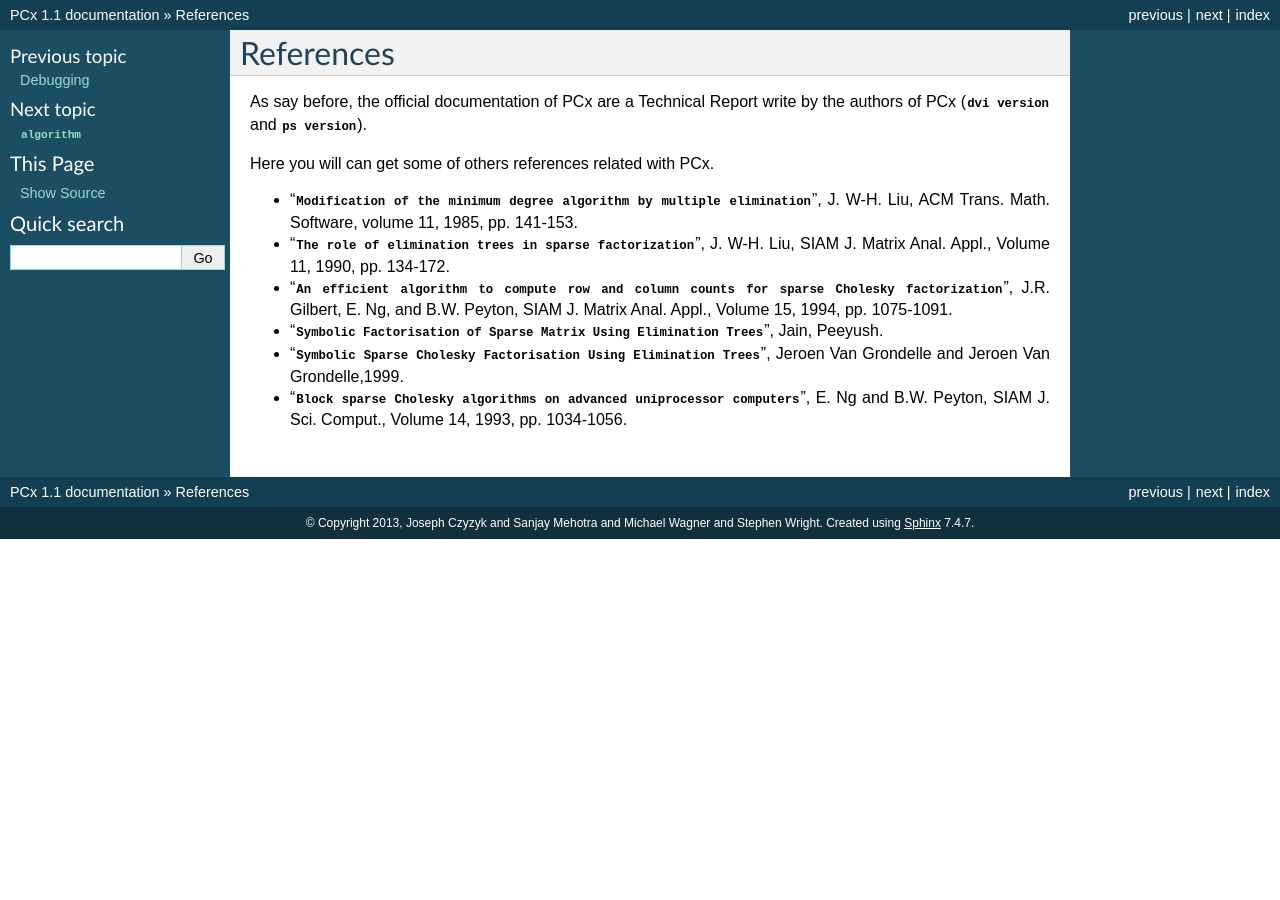
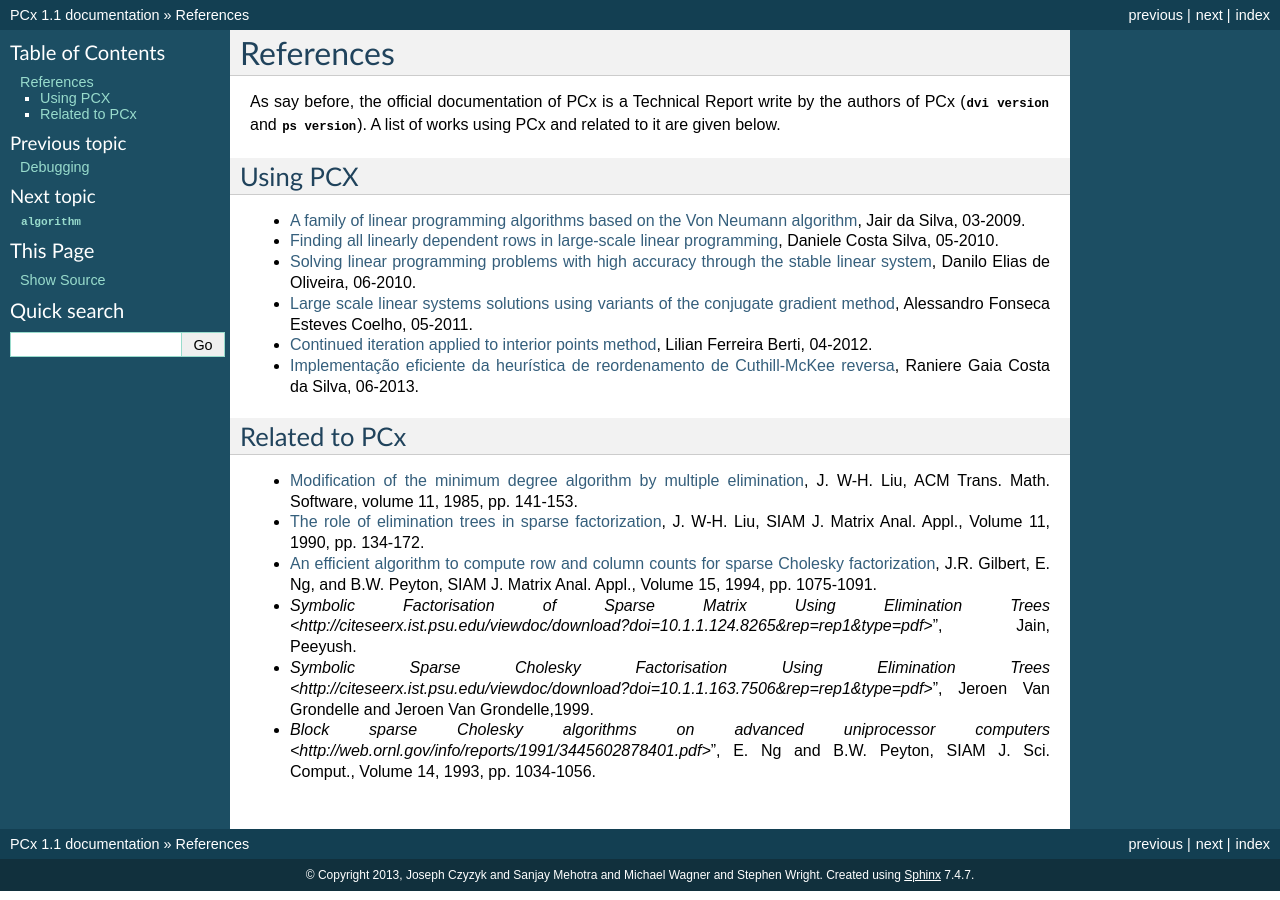
Before and after one commit to lpoo/PCx, a Sphinx documentation site: the page built from DOC/reference.rst, in a window 1280 px wide. Built offline with Sphinx 7.4.7, drawn with Linux system fonts in a browser that asks for light colours; formulas are drawn with MathJax 3; pages that are not in the unit, such as notebooks, are missing from menus.

Commit message:
Update references in documentation

```diff
--- a/DOC/reference.rst
+++ b/DOC/reference.rst
@@ -1,31 +1,55 @@
 References
 ==========
 
-As say before, the official documentation of PCx are a Technical Report write by
+As say before, the official documentation of PCx is a Technical Report write by
 the authors of PCx (:download:`dvi version <ref/PCx-user.dvi>` and
-:download:`ps version <ref/PCx-user.ps>`).
+:download:`ps version <ref/PCx-user.ps>`). A list of works using PCx and related
+to it are given below.
 
-Here you will can get some of others references related with PCx.
+Using PCX
+---------
 
-* ":download:`Modification of the minimum degree algorithm by multiple
-  elimination <ref/Liu-85.pdf>`", J. W-H. Liu, ACM Trans. Math. Software,
-  volume 11, 1985, pp. 141-153.
+* `A family of linear programming algorithms based on the Von Neumann algorithm
+  <http://www.bibliotecadigital.unicamp.br/document/?code=000443131>`_, Jair da
+  Silva, 03-2009.
+* `Finding all linearly dependent rows in large-scale linear programming
+  <http://www.bibliotecadigital.unicamp.br/document/?code=000770381>`_, Daniele
+  Costa Silva, 05-2010.
+* `Solving linear programming problems with high accuracy through the stable
+  linear system
+  <http://www.bibliotecadigital.unicamp.br/document/?code=000771777>`_, Danilo
+  Elias de Oliveira, 06-2010.
+* `Large scale linear systems solutions using variants of the conjugate gradient
+  method <http://www.bibliotecadigital.unicamp.br/document/?code=000802389>`_,
+  Alessandro Fonseca Esteves Coelho, 05-2011.
+* `Continued iteration applied to interior points method
+  <http://www.bibliotecadigital.unicamp.br/document/?code=000856687>`_, Lilian
+  Ferreira Berti, 04-2012.
+* `Implementação eficiente da heurística de reordenamento de
+  Cuthill-McKee reversa
+  <http://vigo.ime.unicamp.br/Projeto/2013-1/ms877/ms877_gaia.pdf>`_, Raniere
+  Gaia Costa da Silva, 06-2013.
 
-* ":download:`The role of elimination trees in sparse factorization
-  <ref/Liu-90.pdf>`", J. W-H.  Liu, SIAM J. Matrix Anal. Appl., Volume 11, 1990,
-  pp. 134-172.
+Related to PCx
+--------------
 
-* ":download:`An efficient algorithm to compute row and column counts for sparse
-  Cholesky factorization <ref/Gilbert-94.pdf>`", J.R. Gilbert, E. Ng, and B.W. Peyton, SIAM
-  J. Matrix Anal. Appl., Volume 15, 1994, pp. 1075-1091.
-
-* ":download:`Symbolic Factorisation of Sparse Matrix Using Elimination
-  Trees <ref/Jain.pdf>`", Jain, Peeyush.
-
-* ":download:`Symbolic Sparse Cholesky Factorisation Using
-  Elimination Trees <ref/Grondelle-99.pdf>`", Jeroen Van Grondelle and
-  Jeroen Van Grondelle,1999.
-
-* ":download:`Block sparse Cholesky algorithms on advanced uniprocessor
-  computers <ref/Ng-93.pdf>`", E. Ng and B.W. Peyton, SIAM J. Sci.
-  Comput., Volume 14, 1993, pp. 1034-1056.
+* `Modification of the minimum degree algorithm by multiple elimination
+  <http://dl.acm.org/citation.cfm?id=214398>`_, J. W-H. Liu, ACM Trans. Math.
+  Software, volume 11, 1985, pp. 141-153.
+* `The role of elimination trees in sparse factorization
+  <http://dl.acm.org/citation.cfm?id=80044>`_, J. W-H.  Liu, SIAM J. Matrix
+  Anal. Appl., Volume 11, 1990, pp. 134-172.
+* `An efficient algorithm to compute row and column counts for sparse Cholesky
+  factorization
+  <http://citeseerx.ist.psu.edu/viewdoc/summary?doi=10.1.1.39.8243>`_, J.R.
+  Gilbert, E. Ng, and B.W. Peyton, SIAM J. Matrix Anal. Appl., Volume 15, 1994,
+  pp. 1075-1091.
+* `Symbolic Factorisation of Sparse Matrix Using Elimination Trees
+  <http://citeseerx.ist.psu.edu/viewdoc/download?doi=10.1.1.124.8265&rep=rep1&type=pdf>`",
+  Jain, Peeyush.
+* `Symbolic Sparse Cholesky Factorisation Using Elimination Trees
+  <http://citeseerx.ist.psu.edu/viewdoc/download?doi=10.1.1.163.7506&rep=rep1&type=pdf>`",
+  Jeroen Van Grondelle and Jeroen Van Grondelle,1999.
+* `Block sparse Cholesky algorithms on advanced uniprocessor computers
+  <http://web.ornl.gov/info/reports/1991/3445602878401.pdf>`", E. Ng and B.W.
+  Peyton, SIAM J. Sci.  Comput., Volume 14, 1993, pp. 1034-1056.
```
